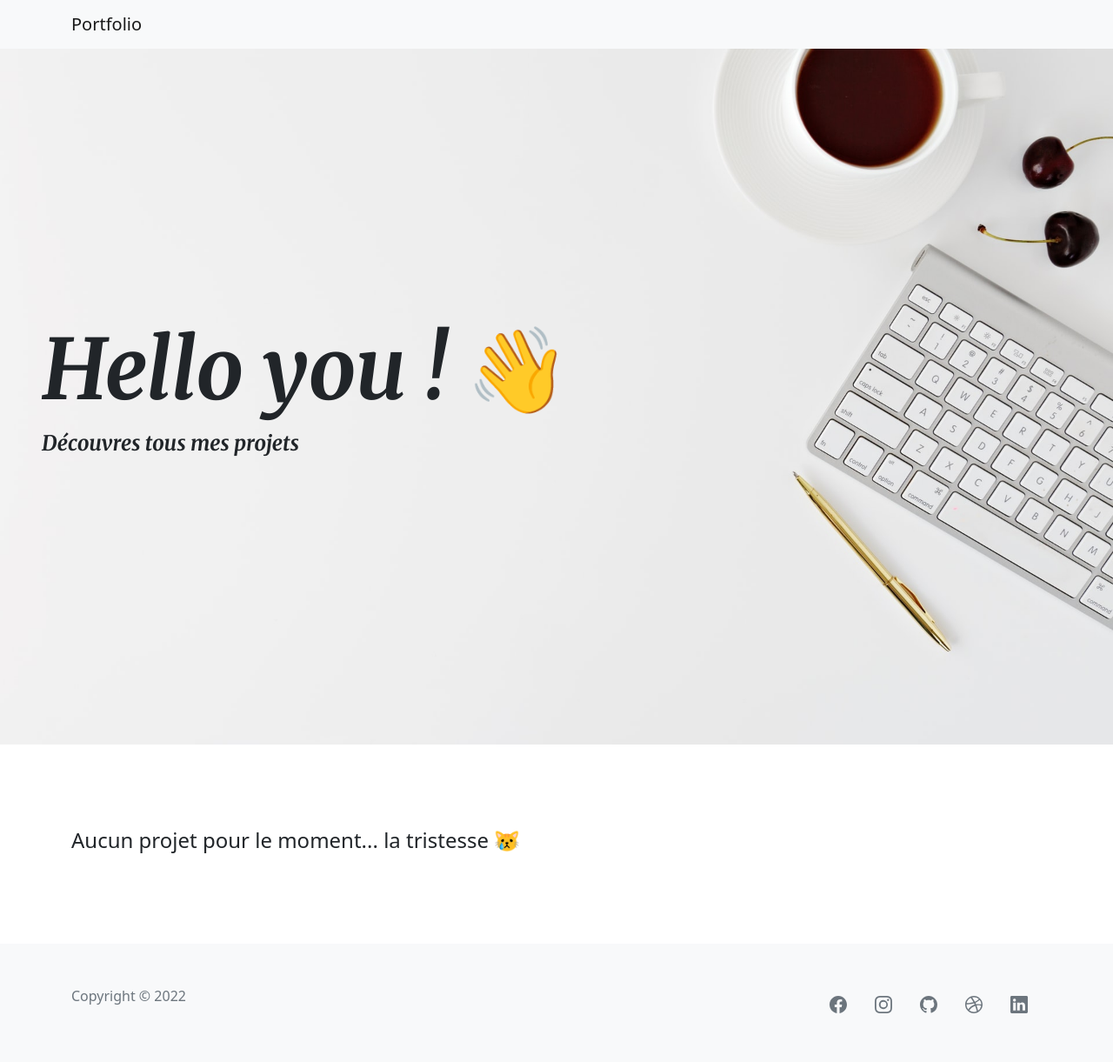
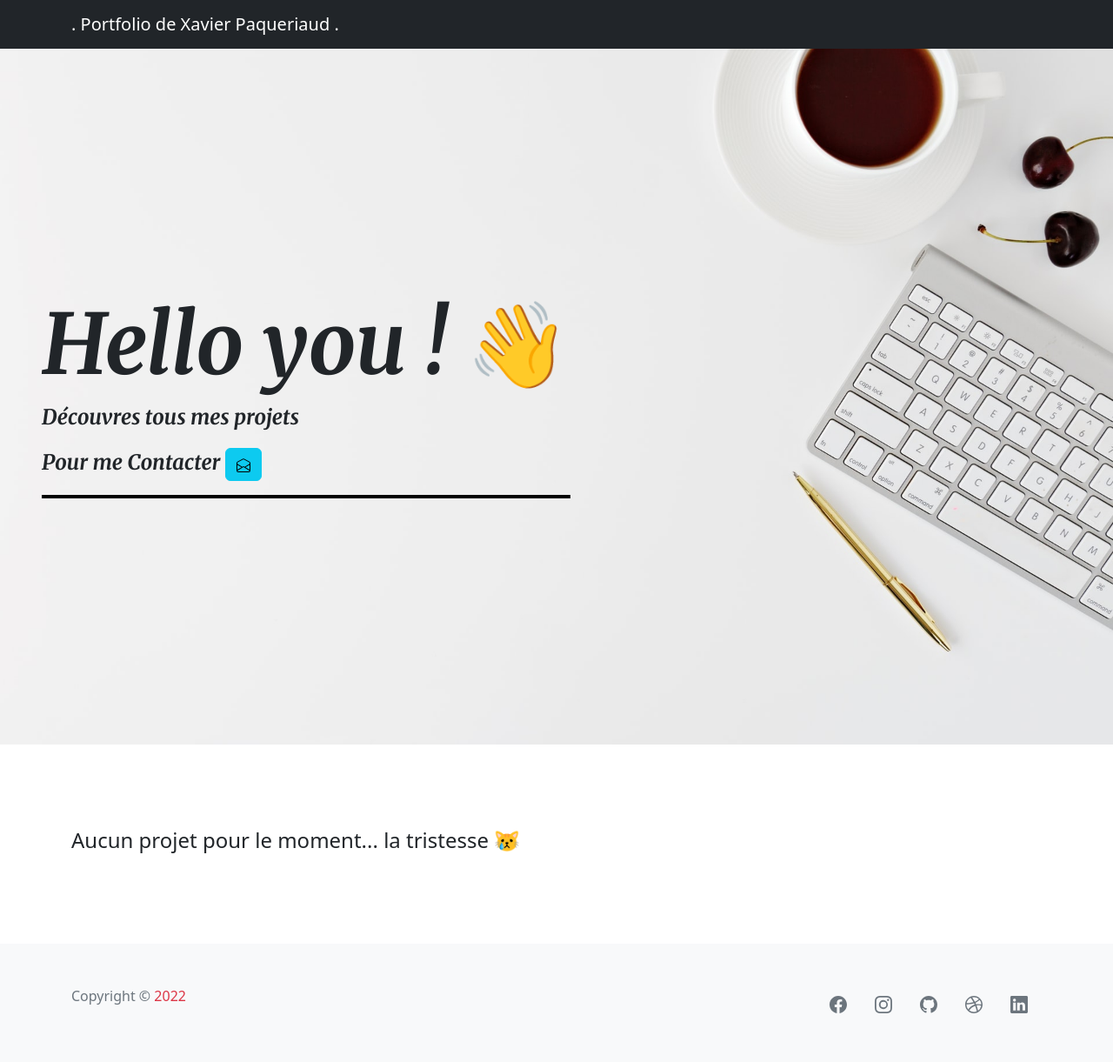
Before and after one commit to xavier02312/Portfolio_xav, a PHP site: page / in a window 1280 px wide. Shown: the whole page at 87% size. Run offline with PHP 8.4, Linux system fonts and the light colour scheme; data that the repository does not hold is empty.

Commit message:
en place

```diff
--- a/core/Db.php
+++ b/core/Db.php
@@ -16,7 +16,7 @@ abstract class Db {
     private const DB_PASS = '';
 
     // Nom de la base de données
-    private const DB_NAME = 'portfolio';
+    private const DB_NAME = 'portfolio_xav';
 
     /**
      * Singleton
--- a/public/css/header.css
+++ b/public/css/header.css
@@ -16,3 +16,8 @@ header h1 {
 header p {
     font-size: 1.5rem;
 }
+
+/* Color Stroke*/
+header .liner_gradient {
+    border: 2px solid black;
+}
--- a/templates/details.php
+++ b/templates/details.php
@@ -4,7 +4,7 @@
 		<meta charset="UTF-8">
 		<meta http-equiv="X-UA-Compatible" content="IE=edge">
 		<meta name="viewport" content="width=device-width, initial-scale=1.0">
-		<title>Portfolio</title>
+		<title>Portfolio de Xavier Paqueriaud</title>
 		<link href="https://cdn.jsdelivr.net/npm/bootstrap@5.2.0-beta1/dist/css/bootstrap.min.css" rel="stylesheet" integrity="sha384-0evHe/X+R7YkIZDRvuzKMRqM+OrBnVFBL6DOitfPri4tjfHxaWutUpFmBp4vmVor" crossorigin="anonymous">
         <style>
             img {
@@ -15,9 +15,9 @@
     </head>
 	<body>
 		<!-- Navigation -->
-		<nav class="navbar navbar-expand-lg bg-light navbar-light">
+		<nav class="navbar navbar-expand-lg navbar-dark bg-dark">
 			<div class="container">
-				<a class="navbar-brand" href="/">Portfolio</a>
+				<a class="navbar-brand" href="/">. Portfolio de Xavier Paqueriaud .</a>
 				<button class="navbar-toggler" type="button" data-bs-toggle="collapse" data-bs-target="#navbarSupportedContent" aria-controls="navbarSupportedContent" aria-expanded="false" aria-label="Toggle navigation">
 					<span class="navbar-toggler-icon"></span>
 				</button>
--- a/templates/errors/error404.php
+++ b/templates/errors/error404.php
@@ -11,7 +11,8 @@
     <div class="w-50 mx-auto pt-5">
         <h1 class="fs-1">Erreur 404</h1>
         <p>Page non trouvée 🤷‍️</p>
-        <a href="/" title="homepage">Homepage</a>
+        <img src="imgs/404.png" alt="error">
+        <a href="/" title="homepage" class="btn btn-info">Homepage</a>
     </div>
     </body>
 </html>
--- a/templates/index.php
+++ b/templates/index.php
@@ -10,9 +10,9 @@
     </head>
     <body>
         <!-- Navigation -->
-        <nav class="navbar navbar-expand-lg bg-light">
+        <nav class="navbar navbar-expand-lg navbar-dark bg-dark">
             <div class="container">
-                <a class="navbar-brand" href="/">Portfolio</a>
+                <a class="navbar-brand" href="/">. Portfolio de Xavier Paqueriaud .</a>
                 <button class="navbar-toggler" type="button" data-bs-toggle="collapse" data-bs-target="#navbarSupportedContent" aria-controls="navbarSupportedContent" aria-expanded="false" aria-label="Toggle navigation">
                     <span class="navbar-toggler-icon"></span>
                 </button>
--- a/templates/layouts/admin/nav.php
+++ b/templates/layouts/admin/nav.php
@@ -1,7 +1,7 @@
 <!-- Navigation -->
 <nav class="navbar navbar-expand-lg bg-dark navbar-dark">
 	<div class="container">
-		<a class="navbar-brand" href="/">Portfolio</a>
+		<a class="navbar-brand" href="/">. Portfolio de Xavier Paqueriaud .</a>
 		<button class="navbar-toggler" type="button" data-bs-toggle="collapse" data-bs-target="#navbarSupportedContent" aria-controls="navbarSupportedContent" aria-expanded="false" aria-label="Toggle navigation">
 			<span class="navbar-toggler-icon"></span>
 		</button>
--- a/templates/layouts/footer.php
+++ b/templates/layouts/footer.php
@@ -2,7 +2,7 @@
 	<div class="container">
         <div class="row">
             <div class="col-6 text-secondary">
-                Copyright &copy; 2022
+                Copyright &copy; <span class="text-danger">2022</span>
             </div>
             <div class="col-6">
                 <ul class="nav justify-content-end">
@@ -21,7 +21,7 @@
                         </a>
                     </li>
                     <li class="nav-item">
-                        <a href="#" title="GitHub" class="nav-link text-secondary">
+                        <a href="https://github.com/" title="GitHub" class="nav-link text-secondary">
                             <svg xmlns="http://www.w3.org/2000/svg" width="20" height="20" fill="currentColor" class="bi bi-github" viewBox="0 0 16 16">
                                 <path d="M8 0C3.58 0 0 3.58 0 8c0 3.54 2.29 6.53 5.47 7.59.4.07.55-.17.55-.38 0-.19-.01-.82-.01-1.49-2.01.37-2.53-.49-2.69-.94-.09-.23-.48-.94-.82-1.13-.28-.15-.68-.52-.01-.53.63-.01 1.08.58 1.23.82.72 1.21 1.87.87 2.33.66.07-.52.28-.87.51-1.07-1.78-.2-3.64-.89-3.64-3.95 0-.87.31-1.59.82-2.15-.08-.2-.36-1.02.08-2.12 0 0 .67-.21 2.2.82.64-.18 1.32-.27 2-.27.68 0 1.36.09 2 .27 1.53-1.04 2.2-.82 2.2-.82.44 1.1.16 1.92.08 2.12.51.56.82 1.27.82 2.15 0 3.07-1.87 3.75-3.65 3.95.29.25.54.73.54 1.48 0 1.07-.01 1.93-.01 2.2 0 .21.15.46.55.38A8.012 8.012 0 0 0 16 8c0-4.42-3.58-8-8-8z"/>
                             </svg>
@@ -35,7 +35,7 @@
                         </a>
                     </li>
                     <li class="nav-item">
-                        <a href="#" title="LinkedIn" class="nav-link text-secondary">
+                        <a href="http://www.linkedin.com/in/paqueriaud-xavier" title="LinkedIn" class="nav-link text-secondary">
                             <svg xmlns="http://www.w3.org/2000/svg" width="20" height="20" fill="currentColor" class="bi bi-linkedin" viewBox="0 0 16 16">
                                 <path d="M0 1.146C0 .513.526 0 1.175 0h13.65C15.474 0 16 .513 16 1.146v13.708c0 .633-.526 1.146-1.175 1.146H1.175C.526 16 0 15.487 0 14.854V1.146zm4.943 12.248V6.169H2.542v7.225h2.401zm-1.2-8.212c.837 0 1.358-.554 1.358-1.248-.015-.709-.52-1.248-1.342-1.248-.822 0-1.359.54-1.359 1.248 0 .694.521 1.248 1.327 1.248h.016zm4.908 8.212V9.359c0-.216.016-.432.08-.586.173-.431.568-.878 1.232-.878.869 0 1.216.662 1.216 1.634v3.865h2.401V9.25c0-2.22-1.184-3.252-2.764-3.252-1.274 0-1.845.7-2.165 1.193v.025h-.016a5.54 5.54 0 0 1 .016-.025V6.169h-2.4c.03.678 0 7.225 0 7.225h2.4z"/>
                             </svg>
--- a/templates/layouts/header.php
+++ b/templates/layouts/header.php
@@ -1,6 +1,11 @@
 <header class="px-5 bg-light">
-	<div>
+    <div>
         <h1>Hello you ! 👋</h1>
-        <p>Découvres tous mes projets</p>
+            <p>Découvres tous mes projets</p>
+            <p>Pour me Contacter <a href="#" class="btn btn-info"><svg xmlns="http://www.w3.org/2000/svg" width="16" height="16" fill="currentColor" class="bi bi-envelope-open" viewBox="0 0 16 16">
+        <path d="M8.47 1.318a1 1 0 0 0-.94 0l-6 3.2A1 1 0 0 0 1 5.4v.817l5.75 3.45L8 8.917l1.25.75L15 6.217V5.4a1 1 0 0 0-.53-.882l-6-3.2ZM15 7.383l-4.778 2.867L15 13.117V7.383Zm-.035 6.88L8 10.082l-6.965 4.18A1 1 0 0 0 2 15h12a1 1 0 0 0 .965-.738ZM1 13.116l4.778-2.867L1 7.383v5.734ZM7.059.435a2 2 0 0 1 1.882 0l6 3.2A2 2 0 0 1 16 5.4V14a2 2 0 0 1-2 2H2a2 2 0 0 1-2-2V5.4a2 2 0 0 1 1.059-1.765l6-3.2Z" />
+            </svg></a></p>
+        <!-- Color Stroke -->
+        <div class="liner_gradient"></div>
     </div>
 </header>
```
Also changed, not shown: database.sql (+23 -1 lines), public/css/admin/style.css (+10 -0 lines), public/imgs/404.png (added).
